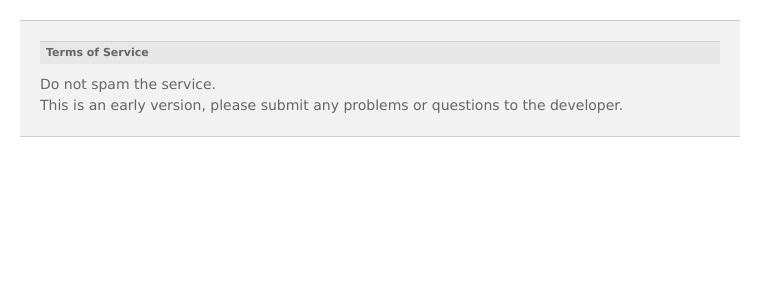
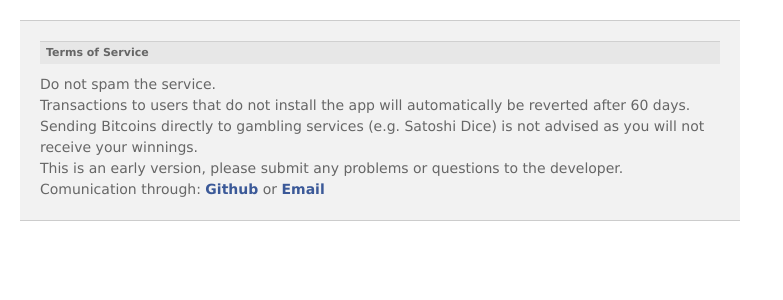
Before and after one commit to numtel/bitcoin-tx, a PHP site: page /tos.php in a window 1280 px wide. Shown: the top 300 px of the page, without its empty margins (0-783 px from the left). Run offline with PHP 8.4, Linux system fonts and the light colour scheme.

Commit message:
60 Day transaction revert for inactive users and Nederlands translation added

```diff
--- a/settings.example.php
+++ b/settings.example.php
@@ -10,3 +10,4 @@ $fb_settings=array(
 );
 $fb_tx_fee=10000; //in satoshi (0.0001 BTC)
 $tx_per_page=10;
+$revert_duration="60 days";
--- a/stylesheets/btc.css
+++ b/stylesheets/btc.css
@@ -71,6 +71,7 @@ button:active{background:#4f6aa3;border-bottom-color:#29447e}
 #tx .foreign_id img { float:left; width:32px; margin-right:10px; }
 #tx tr.fb .foreign_id {font-size:14px;}
 #tx tr.btc .foreign_id { padding-left:42px; background:url(../images/bitcoin-32.png) no-repeat 0 0;}
+#tx tr.revert .foreign_id { padding-left:42px; background:url(../images/right-arrow-red.png) no-repeat 0 0;}
 
 #pager {text-align:center; padding-top:10px;}
 #pager li { display:inline-block; padding:0 8px;}
--- a/tos.php
+++ b/tos.php
@@ -2,7 +2,7 @@
 <html xmlns:fb="http://www.facebook.com/2008/fbml">
 	<head>
 		<meta charset="utf-8" />
-		<title>Bitcoin Transactions Privacy Policy</title>
+		<title>Bitcoin Transactions Terms of Service</title>
 		<link rel="stylesheet" href="stylesheets/reset.css" type="text/css" />
 		<link rel="stylesheet" href="stylesheets/btc.css" type="text/css" />
 	</head>
@@ -11,7 +11,9 @@
 			<h3>Terms of Service</h3>
 			<ul>
 				<li>Do not spam the service.</li>
-				<li>This is an early version, please submit any problems or questions to the developer.</li>
+				<li>Transactions to users that do not install the app will automatically be reverted after 60 days.</li>
+				<li>Sending Bitcoins directly to gambling services (e.g. Satoshi Dice) is not advised as you will not receive your winnings.</li>
+				<li>This is an early version, please submit any problems or questions to the developer.<br />Comunication through: <a href="https://github.com/numtel/bitcoin-tx">Github</a> or <a href="mailto:ben@salamanderphp.com">Email</a></li>
 			</ul>
 		</div>
 	</body>
--- a/translate.php
+++ b/translate.php
@@ -38,6 +38,7 @@ $strings=array("Error generating new Bitcoin address.",
 'No Transactions',
 'Deposit from:',
 'Withdrawal to:',
+'Reverted',
 'Older',
 'Newer',
 'Want to show support?',
```
Also changed, not shown: index.php (+24 -5 lines), trans/nl_NL.txt (added, +1 -0 lines), images/right-arrow-red.png (added).
